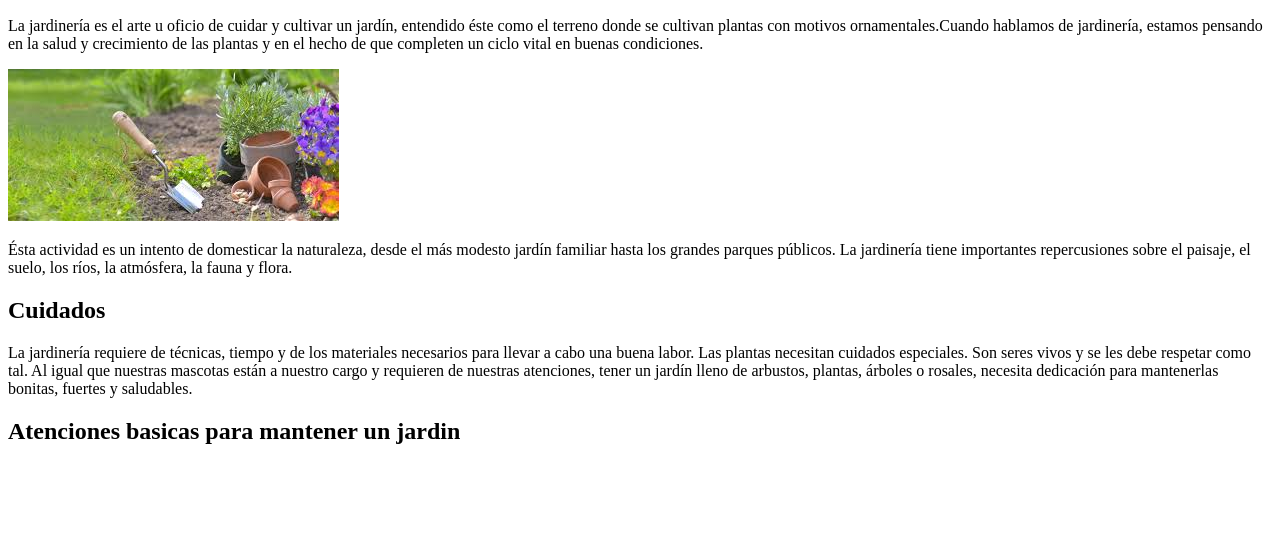
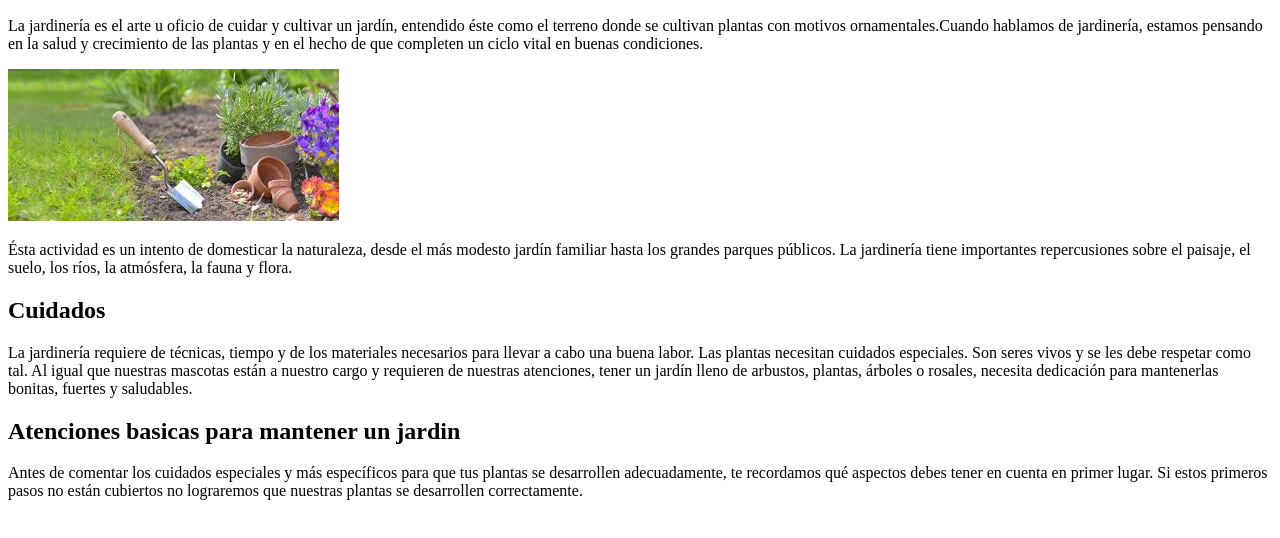
Before and after one commit to MigueAsencio/jardineria, a plain HTML site: page indexJardineria.html in a window 1280 px wide. Shown: the part 110-648 px from the top of the page. Drawn offline with Linux system fonts and the light colour scheme.

Commit message:
creo etiqueta p

```diff
--- a/indexJardineria.html
+++ b/indexJardineria.html
@@ -20,6 +20,8 @@
     <p>La jardinería requiere de técnicas, tiempo y de los materiales necesarios para llevar a cabo una buena labor. Las plantas necesitan cuidados especiales. Son seres vivos y se les debe respetar como tal. Al igual que nuestras mascotas están a nuestro
         cargo y requieren de nuestras atenciones, tener un jardín lleno de arbustos, plantas, árboles o rosales, necesita dedicación para mantenerlas bonitas, fuertes y saludables.</p>
     <h2>Atenciones basicas para mantener un jardin</h2>
+    <p>Antes de comentar los cuidados especiales y más específicos para que tus plantas se desarrollen adecuadamente, te recordamos qué aspectos debes tener en cuenta en primer lugar. Si estos primeros pasos no están cubiertos no lograremos que nuestras
+        plantas se desarrollen correctamente.</p>
 </body>
 
 </html>
```
